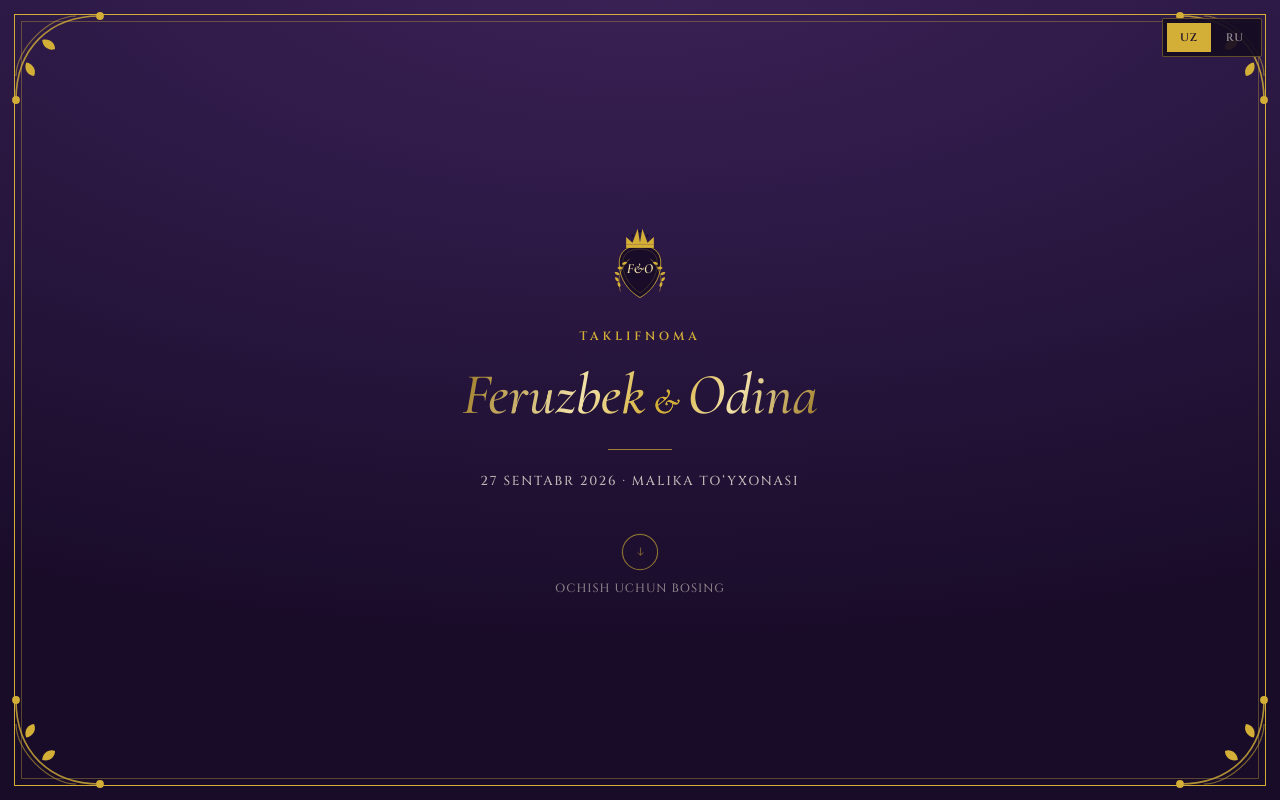
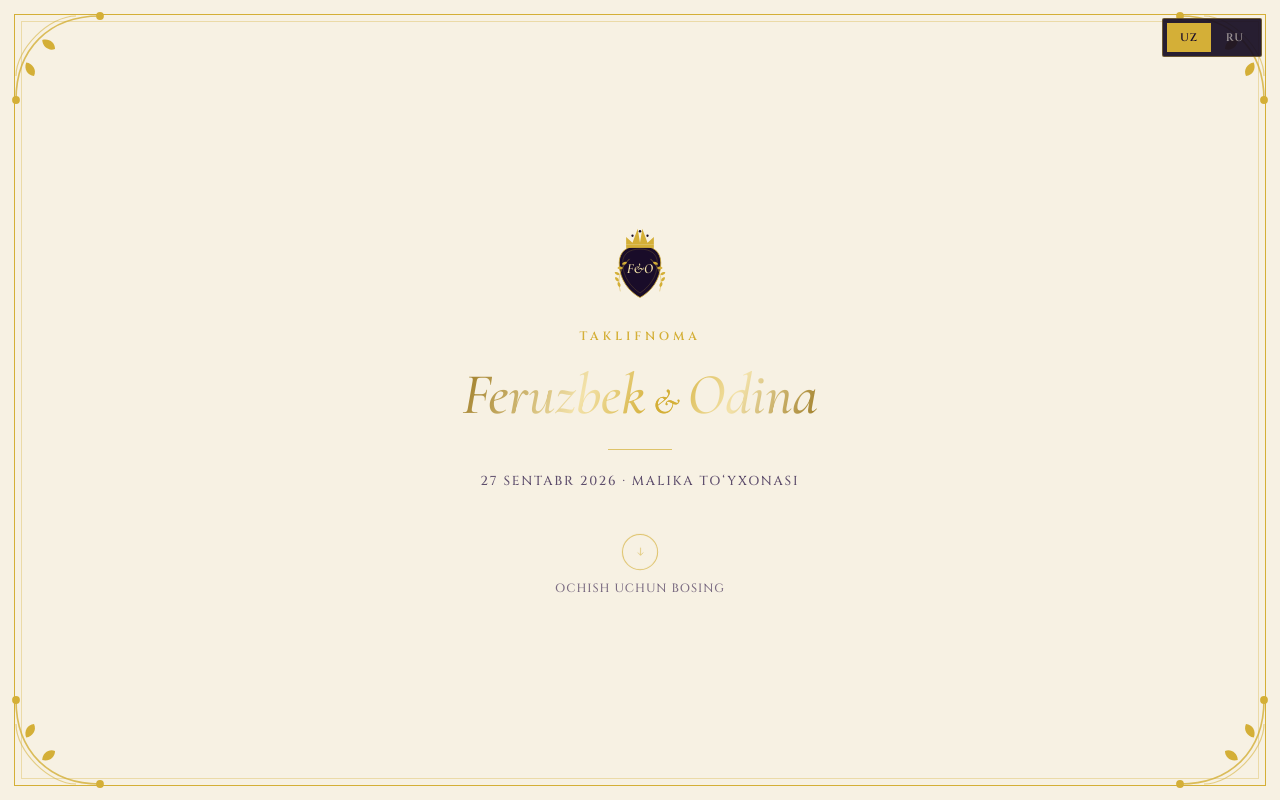
Before and after one commit to Asrorcheek/wedding-invitation, a website: page index.html in a window 1280 px wide. Shown: the top 800 px of the page. Drawn offline with nearby package versions, Linux system fonts and the light colour scheme.

Commit message:
Use cream luxury opening cover

```diff
--- a/index.html
+++ b/index.html
@@ -71,8 +71,7 @@
   /* ---------- cover ---------- */
   #cover{
     position:fixed; inset:0; z-index:30;
-    background:
-      radial-gradient(120% 90% at 50% -10%, var(--royal-mid) 0%, var(--royal) 40%, var(--royal-deep) 100%);
+    background:#F7F1E3;
     display:flex; align-items:center; justify-content:center;
     cursor:pointer; overflow:hidden;
     transition: transform 1s cubic-bezier(.65,0,.35,1), opacity .9s ease .1s;
@@ -91,8 +90,8 @@
   .cover-names{ font-family:var(--script); font-weight:500; font-style:italic; font-size:clamp(38px,10.5vw,58px); line-height:1.08; }
   .cover-amp{ display:inline-block; font-size:.6em; color:var(--gold); margin:0 8px; }
   .cover-rule{ width:64px; height:1px; background: var(--gold); margin:22px auto; opacity:.7; }
-  .cover-date{ font-family:var(--display); font-size:13px; letter-spacing:.14em; color: rgba(247,241,227,.75); }
-  .cover-prompt{ margin-top:44px; font-size:12px; letter-spacing:.08em; color: rgba(247,241,227,.5); display:flex; flex-direction:column; align-items:center; gap:10px; font-family:var(--display); }
+  .cover-date{ font-family:var(--display); font-size:13px; letter-spacing:.14em; color:rgba(46,26,71,.76); }
+  .cover-prompt{ margin-top:44px; font-size:12px; letter-spacing:.08em; color:rgba(46,26,71,.62); display:flex; flex-direction:column; align-items:center; gap:10px; font-family:var(--display); }
   .cover-ring{
     width:36px; height:36px; border-radius:50%; border:1px solid var(--gold);
     display:flex; align-items:center; justify-content:center; animation: pulse 2.6s ease-in-out infinite;
```
Also changed, not shown: tests/regression.test.mjs (+6 -0 lines).
